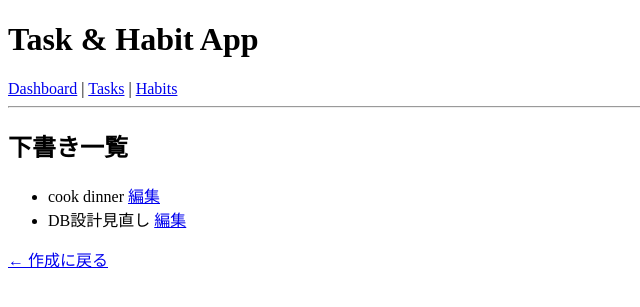
After one commit to Mutou-dev123/task-habit-manager, a Django app: page /tasks/drafts/ in a window 1280 px wide. The commit adds this page. Shown: the top 307 px of the page, without its empty margins (0-640 px from the left). Run offline with Django 5.2, Linux system fonts and the light colour scheme; data comes from the database, SQL or seed files in the repository; parts of the project's set-up code (start-up, migrations or seed data) failed here and were passed over.

Commit message:
Add draft list temp

```diff
--- /dev/null
+++ b/tasks/templates/tasks/draft_list.html
@@ -0,0 +1,19 @@
+{% extends "base.html" %}
+
+{% block content %}
+<h2>下書き一覧</h2>
+
+<ul>
+{% for task in drafts %}
+    <li>
+        {{ task.title }}
+
+        <a href="{% url 'task_update' task.id %}">編集</a>
+    </li>
+{% empty %}
+    <li>下書きはありません</li>
+{% endfor %}
+</ul>
+
+<a href="{% url 'task_create' %}">← 作成に戻る</a>
+{% endblock %}
--- a/tasks/templates/tasks/task_form.html
+++ b/tasks/templates/tasks/task_form.html
@@ -7,6 +7,7 @@
     <h2>タスク編集</h2>
 {% else %}
     <h2>タスク作成</h2>
+    <a href="{% url 'draft_list' %}">下書き一覧を見る</a>
 {% endif %}
 
 <form method="post">
--- a/tasks/views.py
+++ b/tasks/views.py
@@ -6,6 +6,11 @@ from .forms import TaskForm
 def task_list(request):
     tasks = Task.objects.exclude(status="draft")   # 下書きは一覧では非表示
     return render(request, "tasks/task_list.html", {"tasks": tasks})
+
+# 下書きタスク一覧
+def draft_list(request):
+    drafts = Task.objects.filter(status="draft").order_by("-updated_at")
+    return render(request, "tasks/draft_list.html", {"drafts": drafts})
 
 # タスク詳細
 def task_detail(request, pk):
```
